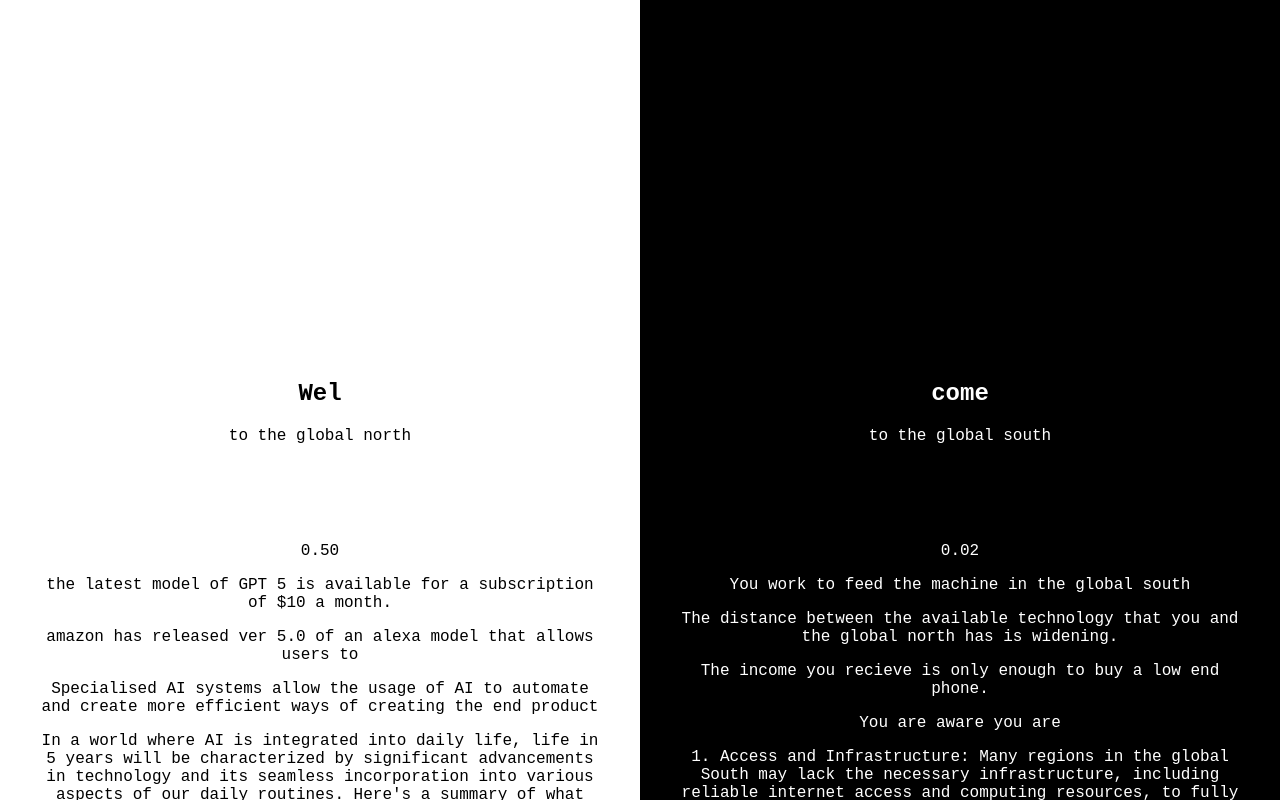
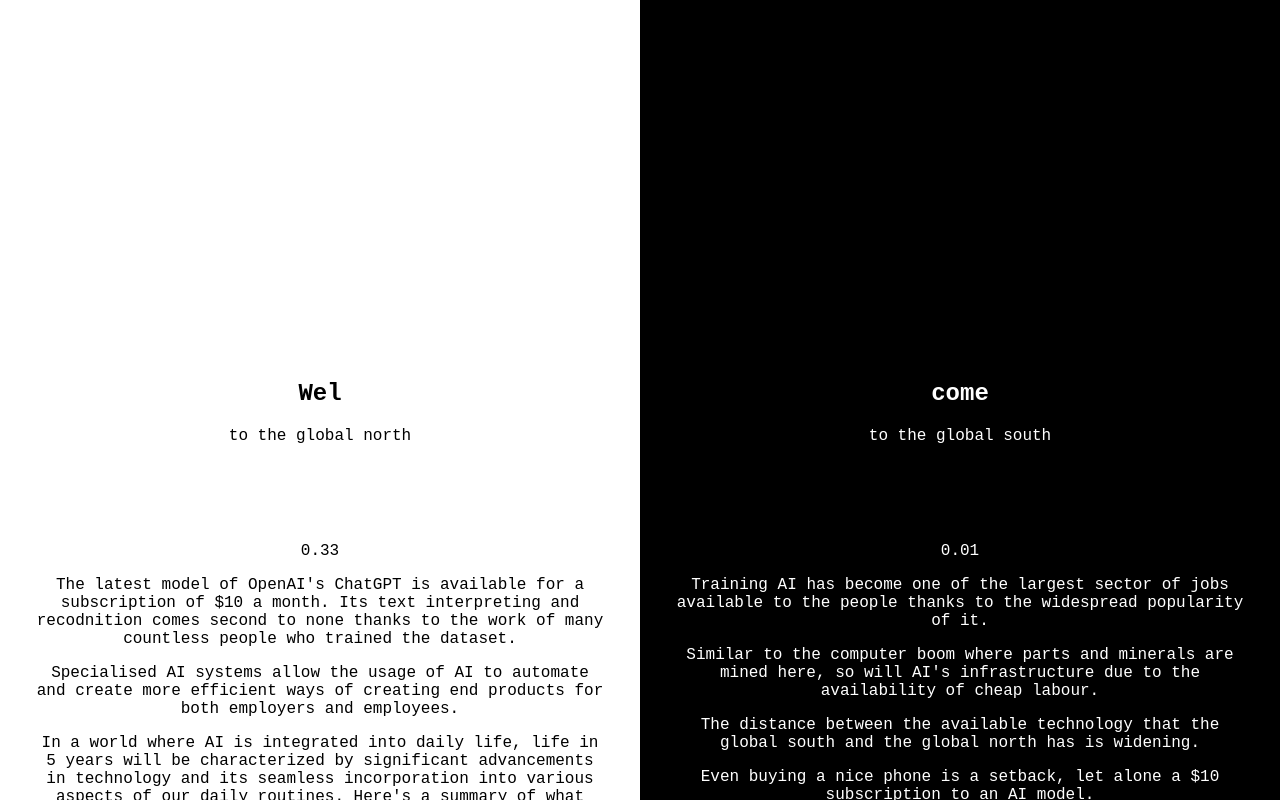
Before and after one commit to s4003386/Turk, a plain HTML site: page index.html in a window 1280 px wide. Drawn offline with nearby package versions, Linux system fonts and the light colour scheme.

Commit message:
Add files via upload

```diff
--- a/index.html
+++ b/index.html
@@ -67,14 +67,13 @@ body {
     <script type="text/javascript">
       setInterval(function () {
           $('#badge').html((Number($('#badge').html()) + 0.01).toFixed(2));
-      }, 100);
+      }, 150);
   </script>
   <script src="https://ajax.googleapis.com/ajax/libs/jquery/2.1.1/jquery.min.js"></script>
   <span id="badge">0</span>
 
-  <p>the latest model of GPT 5 is available for a subscription of $10 a month. </p>
-    <p> amazon has released ver 5.0 of an alexa model that allows users to </p>
-      <p>Specialised AI systems allow the usage of AI to automate and create more efficient ways of creating the end product </p>
+  <p>The latest model of OpenAI's ChatGPT is available for a subscription of $10 a month. Its text interpreting and recodnition comes second to none thanks to the work of many countless people who trained the dataset. </p>
+      <p>Specialised AI systems allow the usage of AI to automate and create more efficient ways of creating end products for both employers and employees. </p>
   <p> In a world where AI is integrated into daily life, life in 5 years will be characterized by significant advancements in technology and its seamless incorporation into various aspects of our daily routines. Here's a summary of what life might look like:
 
     <p>1. Smart Homes: AI will be deeply integrated into our homes. Smart home systems will efficiently manage energy consumption, climate control, and security. You can control your lights, appliances, and even order groceries through voice commands or mobile apps.
@@ -123,23 +122,22 @@ body {
     <script type="text/javascript">
       setInterval(function () {
           $('#income').html((Number($('#income').html()) + 0.01).toFixed(2));
-      }, 2000);
+      }, 3000);
   </script>
   <script src="https://ajax.googleapis.com/ajax/libs/jquery/2.1.1/jquery.min.js"></script>
   <span id="income">0</span>
 
-  <p>You work to feed the machine in the global south</p>
-    <p> The distance between the available technology that you and the global north has is widening. </p>
+  <p>Training AI has become one of the largest sector of jobs available to the people thanks to the widespread popularity of it.</p>
+  <p> Similar to the computer boom where parts and minerals are mined here, so will AI's infrastructure due to the availability of cheap labour.
+    <p> The distance between the available technology that the global south and the global north has is widening. </p>
 
-    <p>The income you recieve is only enough to buy a low end phone. </p>
-    <p>You are aware you are</p>
-    <p>1.	Access and Infrastructure: Many regions in the global South may lack the necessary infrastructure, including reliable internet access and computing resources, to fully harness the potential of AI.
+    <p>Even buying a nice phone is a setback, let alone a $10 subscription to an AI model. </p>
+
+    <p>Many regions in the global South may lack the necessary infrastructure, including reliable internet access and computing resources, to fully harness the potential of AI.
     </p>
-    <p> 2.	Data Bias: AI systems can inherit biases from the data they are trained on, which can disproportionately affect underrepresented communities.
+    <p> AI systems can inherit biases from the data they are trained on, which can disproportionately affect underrepresented communities.
     </p>
-    <p> 3.	Ethical Concerns: The ethical use of AI in the global South needs to be carefully considered to avoid issues like privacy violations and surveillance.
-    </p>
-    <p> 4.	Skills Gap: Developing the expertise to work with AI technology can be a challenge in regions with limited access to education and training.
+    <p>  Developing the expertise to work with AI technology can be a challenge in regions with limited access to education and training.
     </p>
     <p>To ensure that AI benefits the global South, it's important for governments, organizations, and the international community to work together to address these challenges, provide access to AI technologies, and ensure that the benefits are distributed equitably, considering the specific needs and contexts of these regions.
     </p>
```
